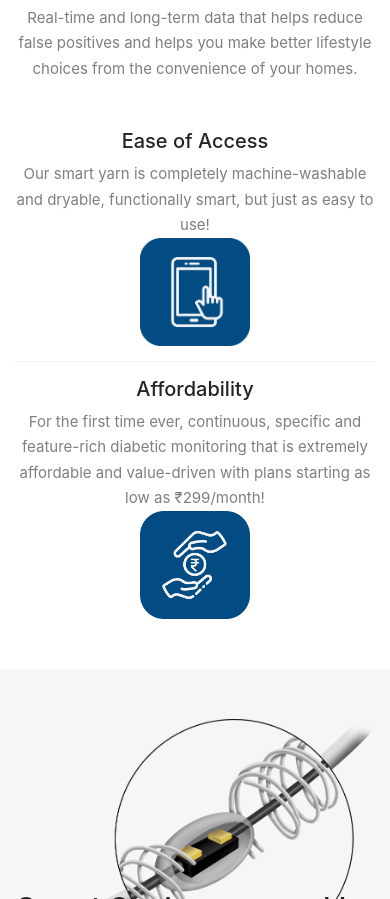
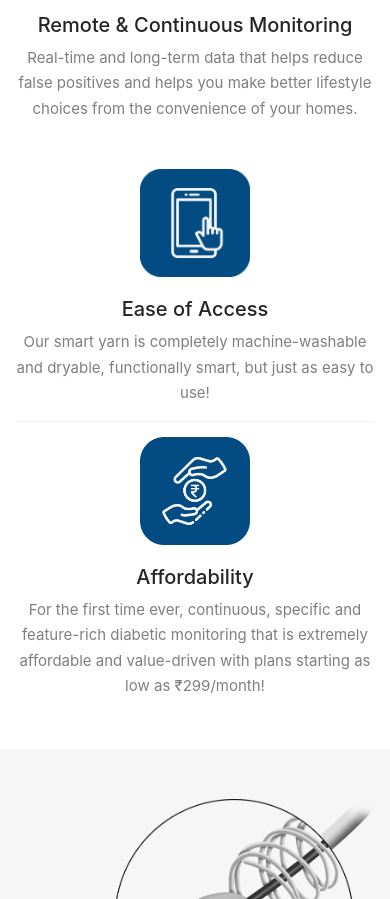
Before and after one commit to soumali28/feetwings.github.io, a React (Create React App) app: page / in a window 390 px wide. Shown: the part 1440-2339 px from the top of the page. Built offline with nearby package versions, Linux system fonts and the light colour scheme; some icons are missing.

Commit message:
minor update to xs mobile grid

```diff
--- a/public/responsive.css
+++ b/public/responsive.css
@@ -963,3 +963,17 @@
       margin-bottom: 100px;
     }
   }
+
+  @media only screen and (max-width: 576px){
+    .easy-step-area .second-block{
+      flex-direction: column-reverse;
+    }
+
+    .easy-step-area .first-block .img-div{
+      margin-bottom: 20px;
+    }
+
+    .easy-step-area .second-block .img-div{
+      margin-bottom: 20px;
+    }
+  }
--- a/src/pages/special.jsx
+++ b/src/pages/special.jsx
@@ -12,8 +12,8 @@ function special(){
 
                     <div class="col-lg-4 mt-5">
                         <div class="easy-step-card right-text">
-                            <div class="row align-items-center">
-                                <div class="col-lg-4 col-sm-6">
+                            <div class="row align-items-center first-block">
+                                <div class="col-lg-4 col-sm-6 img-div">
                                     <img src="../assets/icons/Early%20Detection.png" width="110" />
                                 </div>
                                 <div class="col-lg-8 col-sm-6">
@@ -24,8 +24,8 @@ function special(){
                         </div>
 
                         <div class="easy-step-card left-text ">
-                            <div class="row  flex-sm-row-reverse flex-lg-row align-items-center ">
-                                <div class="col-lg-4 col-sm-6">
+                            <div class="row  flex-sm-row-reverse flex-lg-row align-items-center first-block ">
+                                <div class="col-lg-4 col-sm-6 img-div">
                                     <img src="../assets/icons/Remote%20Monitoring.png" width="110" />
                                 </div>
                                 <div class="col-lg-8 col-sm-6">
@@ -48,23 +48,23 @@ function special(){
 
                     <div class="col-lg-4 mt-5">
                         <div class="easy-step-card right-txt  " >
-                            <div class="row flex-sm-row-reverse flex-lg-row align-items-center">
+                            <div class="row flex-sm-row-reverse flex-lg-row align-items-center second-block">
                                 <div class="col-lg-8 col-sm-6">
                                     <h5>Ease of Access</h5>
                                     <p>Our smart yarn is completely machine-washable and dryable, functionally smart, but just as easy to use!</p>
                                 </div>
-                                <div class="col-lg-4 col-sm-6">
+                                <div class="col-lg-4 col-sm-6 img-div">
                                     <img src="../assets/icons/Ease%20of%20access.png" width="110" />
                                 </div>
                             </div>
                         </div>
                         <div class="easy-step-card left-text">
-                            <div class="row align-items-center">
+                            <div class="row align-items-center second-block">
                                 <div class="col-lg-8 col-sm-6">
                                     <h5>Affordability</h5>
                                     <p>For the first time ever, continuous, specific and feature-rich diabetic monitoring that is extremely affordable and value-driven with plans starting as low as ₹299/month!</p>
                                 </div>
-                                <div class="col-lg-4 col-sm-6">
+                                <div class="col-lg-4 col-sm-6 img-div">
                                         <img src="../assets/icons/Affordability.png" width="110" />
                                 </div>
                                 </div>
```
